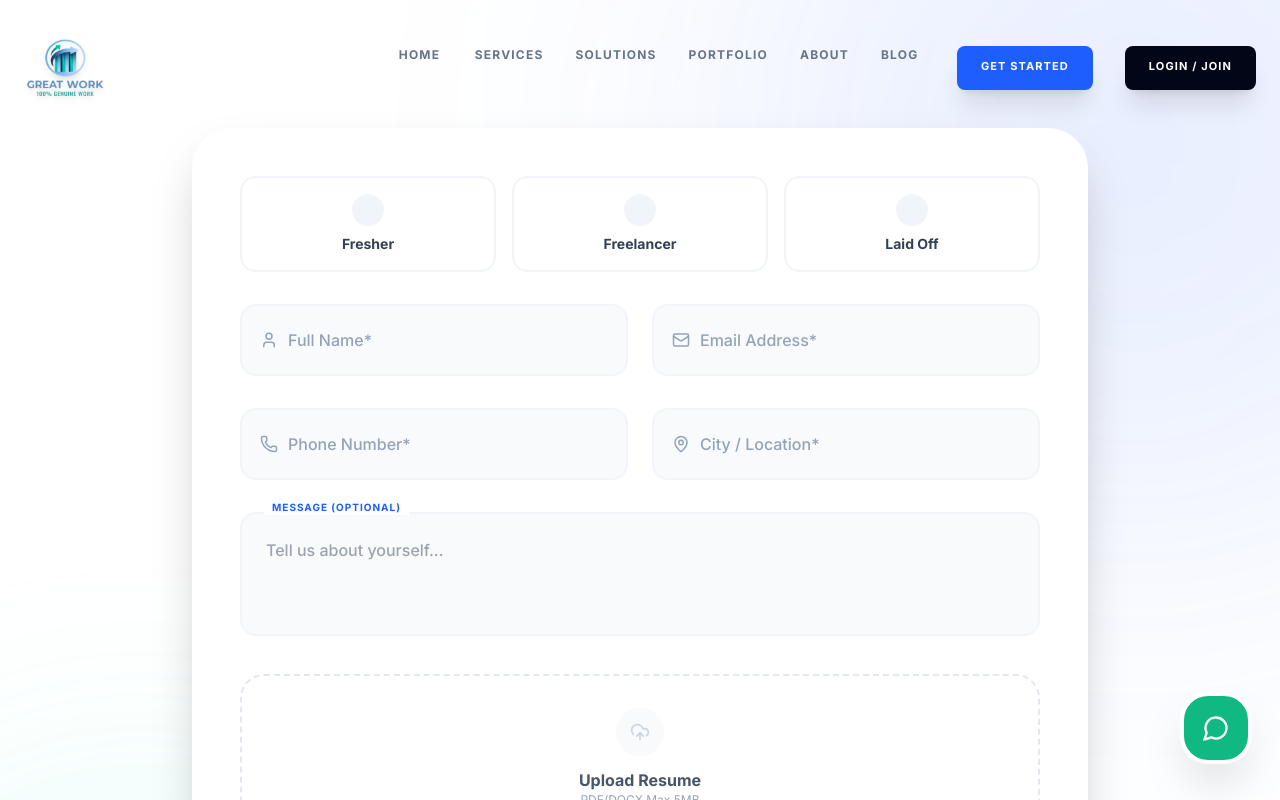
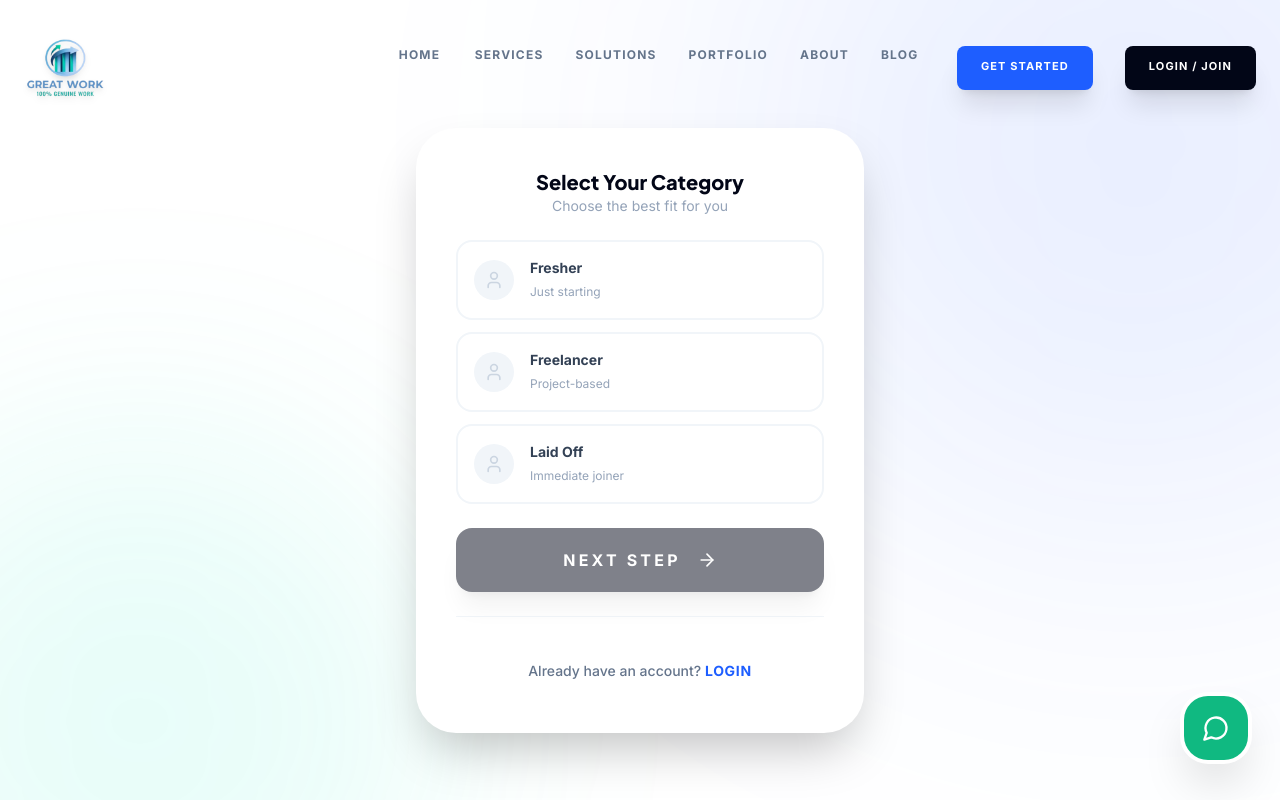
Before and after one commit to PayakulaTarun/great-work, a React (Vite) app: page /login in a window 1280 px wide. Both pictures are taken after a click on the button "JOIN TEAM". Shown: the top 800 px of the page. Built offline with nearby package versions, Linux system fonts and the light colour scheme.

Commit message:
Refactor Join Team form into compact multi-step wizard

```diff
--- a/src/pages/Login.tsx
+++ b/src/pages/Login.tsx
@@ -1,11 +1,12 @@
 import React, { useState } from 'react';
 import { motion, AnimatePresence } from 'framer-motion';
-import { Mail, Lock, LogIn, Loader2, ArrowRight, User, Phone, MapPin, UploadCloud, Briefcase, FileText, Check, Send } from 'lucide-react';
+import { Mail, Lock, LogIn, Loader2, ArrowRight, User, Phone, MapPin, UploadCloud, Briefcase, FileText, Check, Send, ArrowLeft } from 'lucide-react';
 import { Link, useNavigate } from 'react-router-dom';
 import FloatingInput from '../components/ui/FloatingInput';
 
 const Login = () => {
     const [activeTab, setActiveTab] = useState<'login' | 'join'>('login');
+    const [joinStep, setJoinStep] = useState(1);
     const [formState, setFormState] = useState<'idle' | 'loading' | 'success' | 'error'>('idle');
     const navigate = useNavigate();
 
@@ -66,12 +67,18 @@ const Login = () => {
         // Simulate Application API
         setTimeout(() => {
             setFormState('success');
-            // Reset after success if needed, or redirect
             setTimeout(() => {
-                // navigate('/');
                 console.log('Application submitted', joinData);
             }, 2000);
         }, 2000);
+    };
+
+    const nextStep = () => {
+        setJoinStep(prev => prev + 1);
+    };
+
+    const prevStep = () => {
+        setJoinStep(prev => prev - 1);
     };
 
     return (
@@ -80,12 +87,12 @@ const Login = () => {
             <div className="absolute top-0 right-0 w-[800px] h-[800px] bg-[#1E5EFF]/10 rounded-full blur-[160px] -mr-64 -mt-64 pointer-events-none" />
             <div className="absolute bottom-0 left-0 w-[600px] h-[600px] bg-[#22E6C3]/10 rounded-full blur-[120px] -ml-40 -mb-40 pointer-events-none" />
 
-            <div className={`w-full relative z-10 transition-all duration-500 ${activeTab === 'join' ? 'max-w-4xl' : 'max-w-md'}`}>
-
+            {/* Container is always max-w-md now */}
+            <div className="w-full relative z-10 transition-all duration-500 max-w-md">
 
                 <motion.div
                     layout
-                    className="bg-white rounded-[40px] p-8 md:p-12 shadow-2xl relative overflow-hidden"
+                    className="bg-white rounded-[40px] p-8 md:p-10 shadow-2xl relative overflow-hidden"
                 >
                     <AnimatePresence mode="wait">
                         {formState === 'success' ? (
@@ -175,7 +182,7 @@ const Login = () => {
                                         Don't have an account?{' '}
                                         <button
                                             type="button"
-                                            onClick={() => setActiveTab('join')}
+                                            onClick={() => { setActiveTab('join'); setJoinStep(1); }}
                                             className="text-[#1E5EFF] font-black uppercase tracking-wider hover:underline"
                                         >
                                             Join Team
@@ -184,19 +191,30 @@ const Login = () => {
                                 </div>
                             </motion.form>
                         ) : (
-                            <motion.form
+                            <motion.div
                                 key="join-form"
                                 initial={{ opacity: 0, x: 20 }}
                                 animate={{ opacity: 1, x: 0 }}
                                 exit={{ opacity: 0, x: -20 }}
-                                onSubmit={handleJoinSubmit}
-                                className="space-y-8"
                             >
-                                <div className="grid md:grid-cols-3 gap-4 mb-8">
+                                <form onSubmit={handleJoinSubmit} className="space-y-6">
+                                    {/* Step 1: Category Selection */}
+                                    {joinStep === 1 && (
+                                        <motion.div
+                                            initial={{ opacity: 0, x: 20 }}
+                                            animate={{ opacity: 1, x: 0 }}
+                                            exit={{ opacity: 0, x: -20 }}
+                                            className="space-y-6"
+                                        >
+                                            <div className="text-center mb-6">
+                                                <h3 className="text-xl font-black text-[#020617]">Select Your Category</h3>
+                                                <p className="text-slate-400 text-sm">Choose the best fit for you</p>
+                                            </div>
+                                            <div className="space-y-3">
                                                 {categories.map((cat) => (
                                                     <label
                                                         key={cat.id}
-                                            className={`relative cursor-pointer p-4 rounded-2xl border-2 transition-all duration-300 flex flex-col gap-2 group text-center
+                                                        className={`relative cursor-pointer p-4 rounded-2xl border-2 transition-all duration-300 flex items-center gap-4 group
                                                         ${joinData.category === cat.id
                                                                 ? 'border-[#1E5EFF] bg-[#1E5EFF]/5'
                                                                 : 'border-slate-100 hover:border-slate-200 hover:bg-slate-50'}`}
@@ -208,25 +226,69 @@ const Login = () => {
                                                             checked={joinData.category === cat.id}
                                                             onChange={handleJoinChange}
                                                             className="absolute opacity-0 inset-0 cursor-pointer"
-                                                required
                                                         />
-                                            <div className={`w-8 h-8 rounded-full flex items-center justify-center mx-auto transition-colors ${joinData.category === cat.id ? 'bg-[#1E5EFF] text-white' : 'bg-slate-100 text-slate-300'}`}>
-                                                {joinData.category === cat.id && <Check size={16} />}
+                                                        <div className={`w-10 h-10 rounded-full flex items-center justify-center transition-colors flex-shrink-0 ${joinData.category === cat.id ? 'bg-[#1E5EFF] text-white' : 'bg-slate-100 text-slate-300'}`}>
+                                                            {joinData.category === cat.id ? <Check size={20} /> : <User size={20} />}
                                                         </div>
-                                            <span className={`font-black text-sm transition-colors ${joinData.category === cat.id ? 'text-[#1E5EFF]' : 'text-slate-700'}`}>{cat.label}</span>
+                                                        <div className="flex-grow">
+                                                            <span className={`font-black text-sm block transition-colors ${joinData.category === cat.id ? 'text-[#1E5EFF]' : 'text-slate-700'}`}>{cat.label}</span>
+                                                            <span className="text-xs text-slate-400">{cat.desc}</span>
+                                                        </div>
                                                     </label>
                                                 ))}
                                             </div>
+                                            <button
+                                                type="button"
+                                                onClick={nextStep}
+                                                disabled={!joinData.category}
+                                                className="w-full py-5 bg-[#020617] text-white rounded-2xl font-black uppercase tracking-[0.2em] shadow-xl hover:bg-[#1E5EFF] transition-all flex items-center justify-center gap-4 group disabled:opacity-50 disabled:cursor-not-allowed"
+                                            >
+                                                Next Step <ArrowRight size={20} className="group-hover:translate-x-1 transition-transform" />
+                                            </button>
+                                        </motion.div>
+                                    )}
 
-                                <div className="grid md:grid-cols-2 gap-6">
+                                    {/* Step 2: Details */}
+                                    {joinStep === 2 && (
+                                        <motion.div
+                                            initial={{ opacity: 0, x: 20 }}
+                                            animate={{ opacity: 1, x: 0 }}
+                                            exit={{ opacity: 0, x: -20 }}
+                                            className="space-y-6"
+                                        >
+                                            <div className="flex items-center gap-4 mb-6">
+                                                <button type="button" onClick={prevStep} className="p-2 rounded-full hover:bg-slate-50"><ArrowLeft size={20} /></button>
+                                                <h3 className="text-xl font-black text-[#020617]">Personal Details</h3>
+                                            </div>
+
                                             <FloatingInput label="Full Name" name="name" required icon={User} value={joinData.name} onChange={handleJoinChange} />
                                             <FloatingInput label="Email Address" name="email" type="email" required icon={Mail} value={joinData.email} onChange={handleJoinChange} />
+                                            <FloatingInput label="Phone Number" name="phone" required icon={Phone} value={joinData.phone} onChange={handleJoinChange} />
+
+                                            <button
+                                                type="button"
+                                                onClick={nextStep}
+                                                className="w-full py-5 bg-[#020617] text-white rounded-2xl font-black uppercase tracking-[0.2em] shadow-xl hover:bg-[#1E5EFF] transition-all flex items-center justify-center gap-4 group"
+                                            >
+                                                Next Step <ArrowRight size={20} className="group-hover:translate-x-1 transition-transform" />
+                                            </button>
+                                        </motion.div>
+                                    )}
+
+                                    {/* Step 3: Final Info */}
+                                    {joinStep === 3 && (
+                                        <motion.div
+                                            initial={{ opacity: 0, x: 20 }}
+                                            animate={{ opacity: 1, x: 0 }}
+                                            exit={{ opacity: 0, x: -20 }}
+                                            className="space-y-6"
+                                        >
+                                            <div className="flex items-center gap-4 mb-6">
+                                                <button type="button" onClick={prevStep} className="p-2 rounded-full hover:bg-slate-50"><ArrowLeft size={20} /></button>
+                                                <h3 className="text-xl font-black text-[#020617]">Final Step</h3>
                                             </div>
 
-                                <div className="grid md:grid-cols-2 gap-6">
-                                    <FloatingInput label="Phone Number" name="phone" required icon={Phone} value={joinData.phone} onChange={handleJoinChange} />
                                             <FloatingInput label="City / Location" name="address" required icon={MapPin} value={joinData.address} onChange={handleJoinChange} />
-                                </div>
 
                                             <div className="relative group">
                                                 <textarea
@@ -235,28 +297,25 @@ const Login = () => {
                                                     onChange={handleJoinChange}
                                                     rows={3}
                                                     placeholder="Tell us about yourself..."
-                                        className="w-full bg-slate-50 border-2 border-slate-100 rounded-2xl p-6 outline-none transition-all duration-300 text-base font-medium resize-none focus:border-[#1E5EFF] focus:bg-white focus:ring-4 focus:ring-[#1E5EFF]/5"
+                                                    className="w-full bg-slate-50 border-2 border-slate-100 rounded-2xl p-6 outline-none transition-all duration-300 text-sm font-medium resize-none focus:border-[#1E5EFF] focus:bg-white focus:ring-4 focus:ring-[#1E5EFF]/5"
                                                 />
-                                    <label className="absolute left-6 -top-3 bg-white px-2 text-[10px] font-black uppercase tracking-widest text-[#1E5EFF]">
-                                        Message (Optional)
-                                    </label>
                                             </div>
 
-                                <div className={`relative border-2 border-dashed rounded-3xl p-8 text-center transition-all duration-300 cursor-pointer hover:border-[#1E5EFF]/50 ${joinData.resume ? 'border-[#1E5EFF] bg-[#1E5EFF]/5' : 'border-slate-200'}`}>
+                                            <div className={`relative border-2 border-dashed rounded-3xl p-6 text-center transition-all duration-300 cursor-pointer hover:border-[#1E5EFF]/50 ${joinData.resume ? 'border-[#1E5EFF] bg-[#1E5EFF]/5' : 'border-slate-200'}`}>
                                                 <input type="file" accept=".pdf,.doc,.docx" onChange={handleFileChange} required className="absolute inset-0 w-full h-full opacity-0 cursor-pointer z-10" />
-                                    <div className="flex flex-col items-center gap-3">
-                                        <div className={`w-12 h-12 rounded-full flex items-center justify-center transition-all ${joinData.resume ? 'bg-[#1E5EFF] text-white' : 'bg-slate-50 text-slate-300'}`}>
-                                            {joinData.resume ? <FileText size={20} /> : <UploadCloud size={20} />}
+                                                <div className="flex flex-col items-center gap-2">
+                                                    <div className={`w-10 h-10 rounded-full flex items-center justify-center transition-all ${joinData.resume ? 'bg-[#1E5EFF] text-white' : 'bg-slate-50 text-slate-300'}`}>
+                                                        {joinData.resume ? <FileText size={18} /> : <UploadCloud size={18} />}
                                                     </div>
                                                     {joinData.resume ? (
                                                         <div>
-                                                <p className="font-bold text-[#020617]">{joinData.resume.name}</p>
-                                                <p className="text-[10px] text-[#1E5EFF] font-black uppercase tracking-widest mt-1">Change File</p>
+                                                            <p className="font-bold text-[#020617] text-sm">{joinData.resume.name}</p>
+                                                            <p className="text-[9px] text-[#1E5EFF] font-black uppercase tracking-widest mt-1">Change File</p>
                                                         </div>
                                                     ) : (
                                                         <div>
-                                                <p className="font-bold text-slate-600">Upload Resume</p>
-                                                <p className="text-xs text-slate-400">PDF/DOCX Max 5MB</p>
+                                                            <p className="font-bold text-slate-600 text-sm">Upload Resume</p>
+                                                            <p className="text-[10px] text-slate-400">PDF/DOCX Max 5MB</p>
                                                         </div>
                                                     )}
                                                 </div>
@@ -269,6 +328,8 @@ const Login = () => {
                                             >
                                                 {formState === 'loading' ? <Loader2 className="animate-spin" size={24} /> : <>Submit Application <Send size={20} className="group-hover:translate-x-1 transition-transform" /></>}
                                             </button>
+                                        </motion.div>
+                                    )}
 
                                     <div className="mt-8 text-center pt-8 border-t border-slate-100">
                                         <p className="text-slate-500 font-medium text-sm">
@@ -282,7 +343,8 @@ const Login = () => {
                                             </button>
                                         </p>
                                     </div>
-                            </motion.form>
+                                </form>
+                            </motion.div>
                         )}
                     </AnimatePresence>
                 </motion.div>
```
Lines whose indentation alone changed are shown as unchanged.
